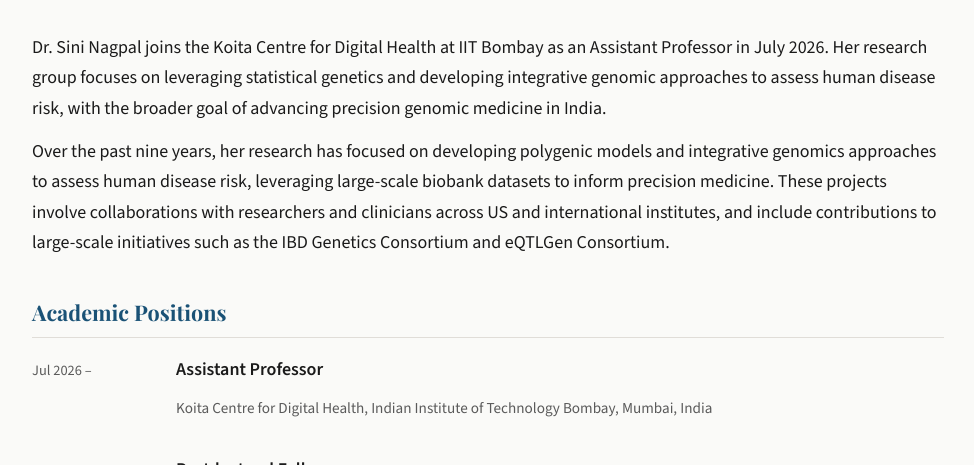
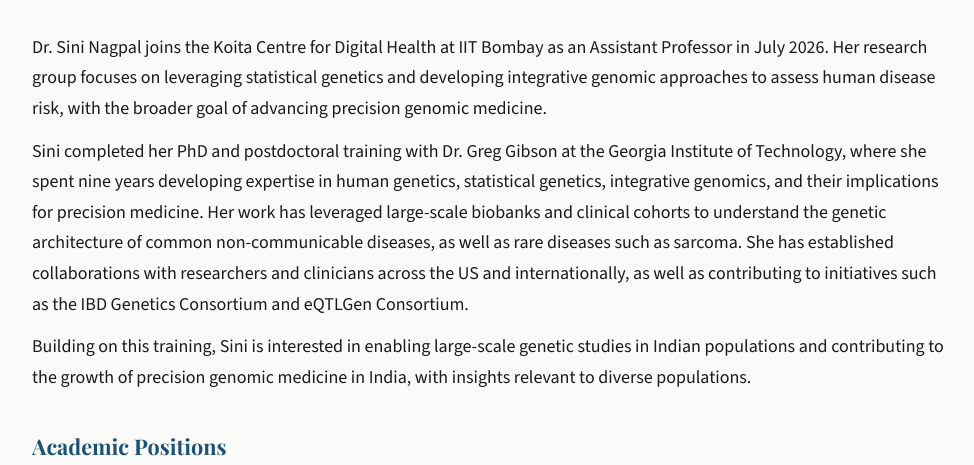
Before and after one commit to nagpallab/nagpallab.github.io, a Jekyll site: the page built from pi.md, in a window 1280 px wide and 900 px high, cut to the strip 435-900 px from the top of the window. Shown: the whole strip, without its empty margins (152-1126 px from the left). Built offline with Jekyll 4.4.1, drawn with Linux system fonts in a browser that asks for light colours.

Commit message:
Update pi.md

```diff
--- a/pi.md
+++ b/pi.md
@@ -20,9 +20,11 @@
 </div>
 
 <div class="pi-section">
-  <p>Dr. Sini Nagpal joins the Koita Centre for Digital Health at IIT Bombay as an Assistant Professor in July 2026. Her research group focuses on leveraging statistical genetics and developing integrative genomic approaches to assess human disease risk, with the broader goal of advancing precision genomic medicine in India.</p>
+  <p>Dr. Sini Nagpal joins the Koita Centre for Digital Health at IIT Bombay as an Assistant Professor in July 2026. Her research group focuses on leveraging statistical genetics and developing integrative genomic approaches to assess human disease risk, with the broader goal of advancing precision genomic medicine.</p>
 
-  <p>Over the past nine years, her research has focused on developing polygenic models and integrative genomics approaches to assess human disease risk, leveraging large-scale biobank datasets to inform precision medicine. These projects involve collaborations with researchers and clinicians across US and international institutes, and include contributions to large-scale initiatives such as the IBD Genetics Consortium and eQTLGen Consortium.</p>
+  <p>Sini completed her PhD and postdoctoral training with Dr. Greg Gibson at the Georgia Institute of Technology, where she spent nine years developing expertise in human genetics, statistical genetics, integrative genomics, and their implications for precision medicine. Her work has leveraged large-scale biobanks and clinical cohorts to understand the genetic architecture of common non-communicable diseases, as well as rare diseases such as sarcoma. She has established collaborations with researchers and clinicians across the US and internationally, as well as contributing to initiatives such as the IBD Genetics Consortium and eQTLGen Consortium.</p>
+
+  <p>Building on this training, Sini is interested in enabling large-scale genetic studies in Indian populations and contributing to the growth of precision genomic medicine in India, with insights relevant to diverse populations.</p>
 </div>
 
 <div class="pi-section">
```
